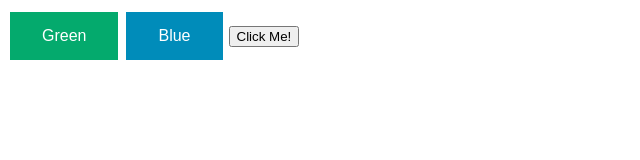
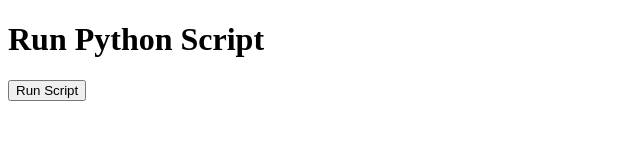
Before and after one commit to madeleine101/Name_Generator, a plain HTML site: page index.html in a window 1280 px wide. Shown: the whole page, without its empty margins (0-640 px from the left). Drawn offline with Linux system fonts and the light colour scheme.

Commit message:
Update index.html

```diff
--- a/index.html
+++ b/index.html
@@ -2,29 +2,14 @@
 <html>
 <head>
   <title> Name Generator </title>
-  <style>
-.button {
-  border: none;
-  color: white;
-  padding: 15px 32px;
-  text-align: center;
-  text-decoration: none;
-  display: inline-block;
-  font-size: 16px;
-  margin: 4px 2px;
-  cursor: pointer;
-}
 
-.button1 {background-color: #04AA6D;} /* Green */
-.button2 {background-color: #008CBA;} /* Blue */
-</style>
 </head>
 
 
 <body>
-  <button class="button button1">Green</button>
-  <button class="button button2">Blue</button>
-
-  <button type="button">Click Me!</button>
+ <h1>Run Python Script</h1>
+    <form action="/run-script" method="post">
+        <button type="submit">Run Script</button>
+    </form>
 </body>
 </html>
```
